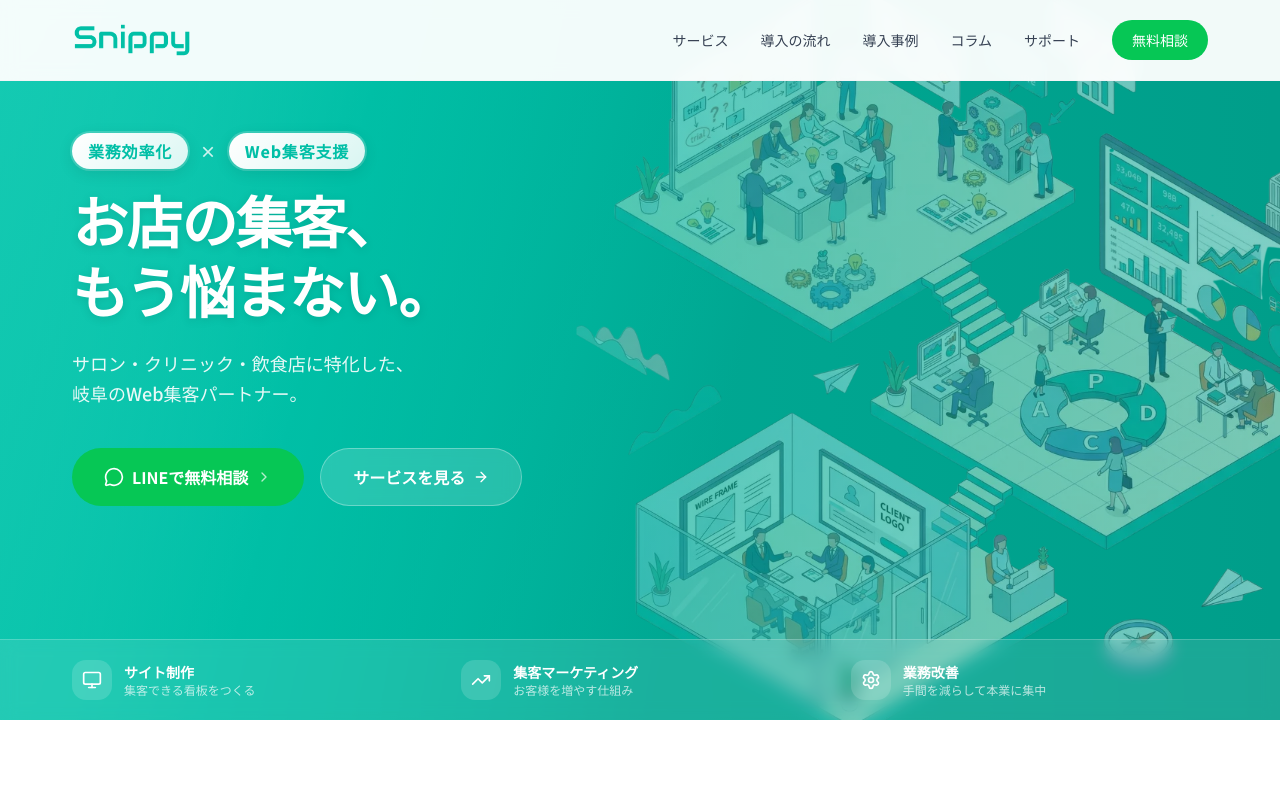
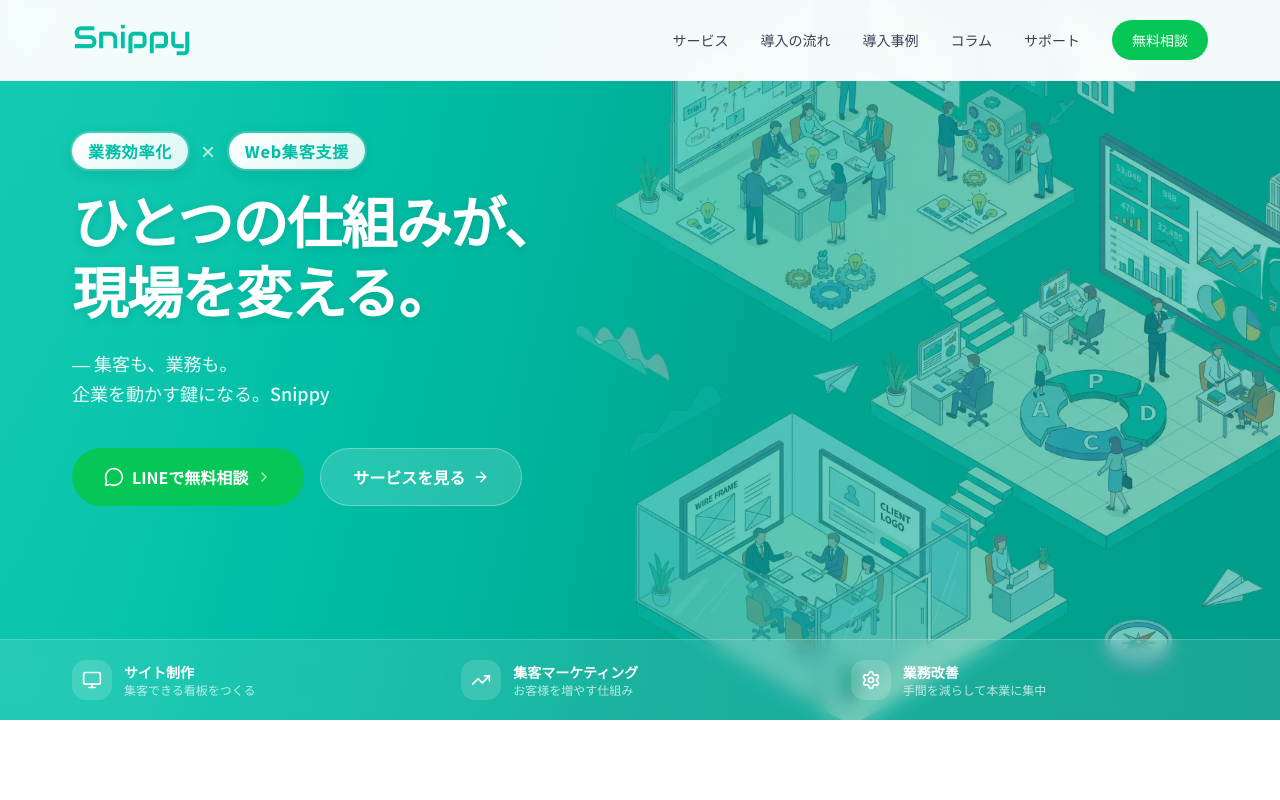
Before and after one commit to shunya071/snippy, a Next.js app: page / in a window 1280 px wide. Shown: the top 800 px of the page. Built offline with nearby package versions, Linux system fonts and the light colour scheme.

Commit message:
#1 heroセクションキャッチコピー変更

```diff
--- a/src/components/site/hero.tsx
+++ b/src/components/site/hero.tsx
@@ -89,9 +89,9 @@ export default function Hero() {
             variants={fadeInUp}
             className="text-3xl sm:text-4xl md:text-5xl lg:text-[3.5rem] font-black leading-[1.25] tracking-tight mb-4 sm:mb-6 drop-shadow-[0_2px_4px_rgba(0,0,0,0.1)]"
           >
-            お店の集客、
+            ひとつの仕組みが、
             <br />
-            もう悩まない。
+            現場を変える。
           </motion.h1>
 
           <motion.p
@@ -101,9 +101,9 @@ export default function Hero() {
             variants={fadeInUp}
             className="text-sm sm:text-base md:text-lg leading-relaxed font-medium text-white/90 mb-8 sm:mb-10 max-w-lg"
           >
-            サロン・クリニック・飲食店に特化した、
+            ― 集客も、業務も。
             <br />
-            岐阜のWeb集客パートナー。
+            企業を動かす鍵になる。Snippy
           </motion.p>
 
           <motion.div
```
